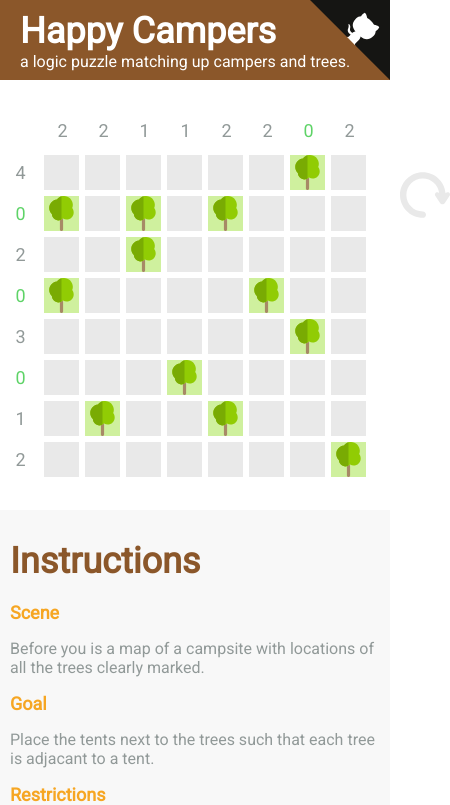
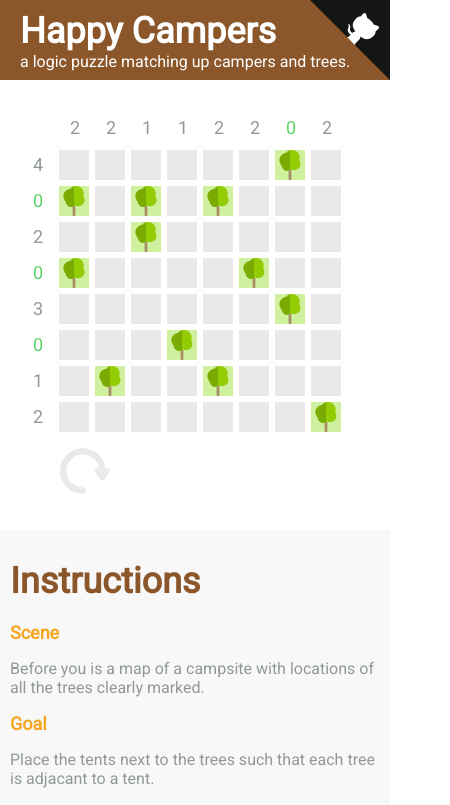
Before and after one commit to kadikraman/happy-campers, a Vue app: page / in a window 390 px wide. Shown: the top 805 px of the page, 450 px wide, since content can reach past the window. Built offline with nearby package versions, Linux system fonts and the light colour scheme.

Commit message:
Quick fix to make viewable on mobile

```diff
--- a/index.html
+++ b/index.html
@@ -2,6 +2,7 @@
 <html>
   <head>
     <meta charset="utf-8">
+    <meta name="viewport" content="width=device-width, initial-scale=1">
     <title>Happy Campers</title>
     <link rel="shortcut icon" type="image/png" href="/static/favicon.png">
     <link href="https://fonts.googleapis.com/css?family=Roboto" rel="stylesheet">
--- a/src/components/Game/index.vue
+++ b/src/components/Game/index.vue
@@ -46,8 +46,8 @@ export default {
 
 <style scoped>
 .game {
-  width: 450px;
-  height: 400px;
+  width: 350px;
+  height: 420px;
   margin: 0 auto;
   margin-top: 30px;
 }
@@ -58,11 +58,27 @@ export default {
 }
 
 .tableContainer {
-  float: left;
+  float: none;
 }
 
 .settingPanel {
-  float: right;
-  margin-top: 60px;
+  float: none;
+  margin: 10px 0 0 40px;
+}
+
+@media (min-width: 768px) {
+  .tableContainer {
+    float: left;
+  }
+
+  .settingPanel {
+    float: right;
+    margin: 60px 0 0 0;
+  }
+
+  .game {
+    height: 400px;
+    width: 450px;
+  }
 }
 </style>
--- a/src/components/Number/index.vue
+++ b/src/components/Number/index.vue
@@ -14,12 +14,12 @@ export default {
 
 <style scoped>
 .number {
-  height: 35px;
-  width: 35px;
+  height: 30px;
+  width: 30px;
   display: block;
   border: 2px solid white;
   text-align: center;
-  line-height: 35px;
+  line-height: 30px;
   color: #919998;
   font-size: 18px;
 }
@@ -31,4 +31,12 @@ export default {
 .valid {
   color: #5ED367;
 }
+
+@media (min-width: 768px) {
+  .number {
+    height: 35px;
+    width: 35px;
+    line-height: 35px;
+  }
+}
 </style>
--- a/src/components/Square/index.vue
+++ b/src/components/Square/index.vue
@@ -39,8 +39,8 @@ export default {
 svg.icon {
   display: block;
   background-color: #CFF09E;
-  height: 35px;
-  width: 35px;
+  height: 30px;
+  width: 30px;
 }
 
 svg.empty {
@@ -61,4 +61,11 @@ svg.empty {
   border-color: #CFF09E;
 }
 
+@media (min-width: 768px) {
+  svg.icon {
+    height: 35px;
+    width: 35px;
+  }
+}
+
 </style>
```
